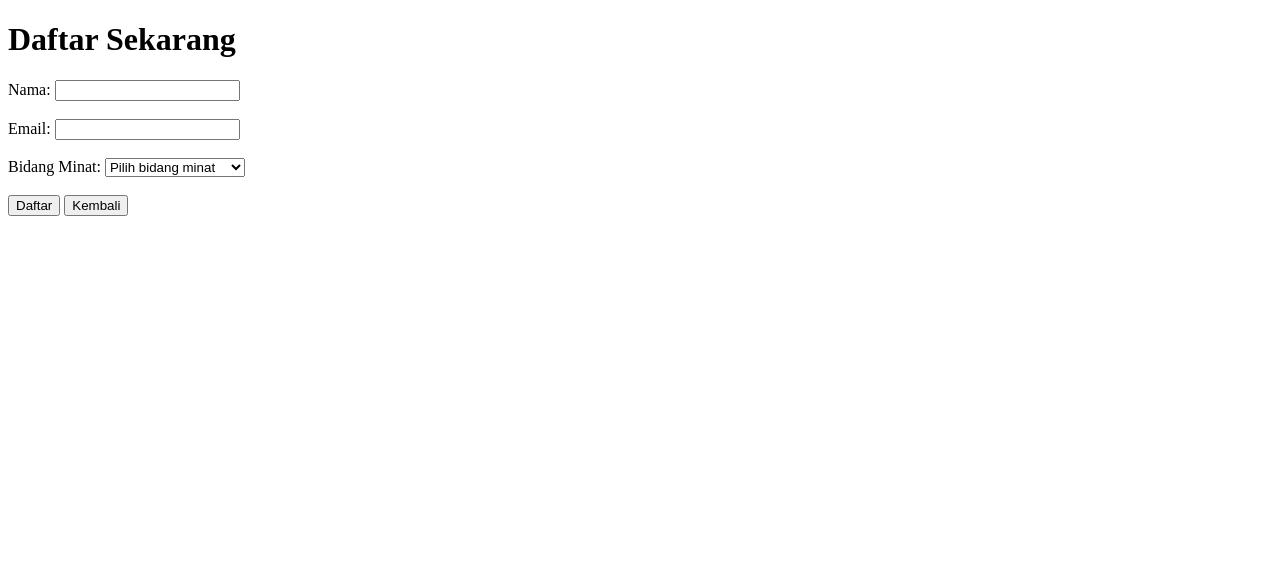
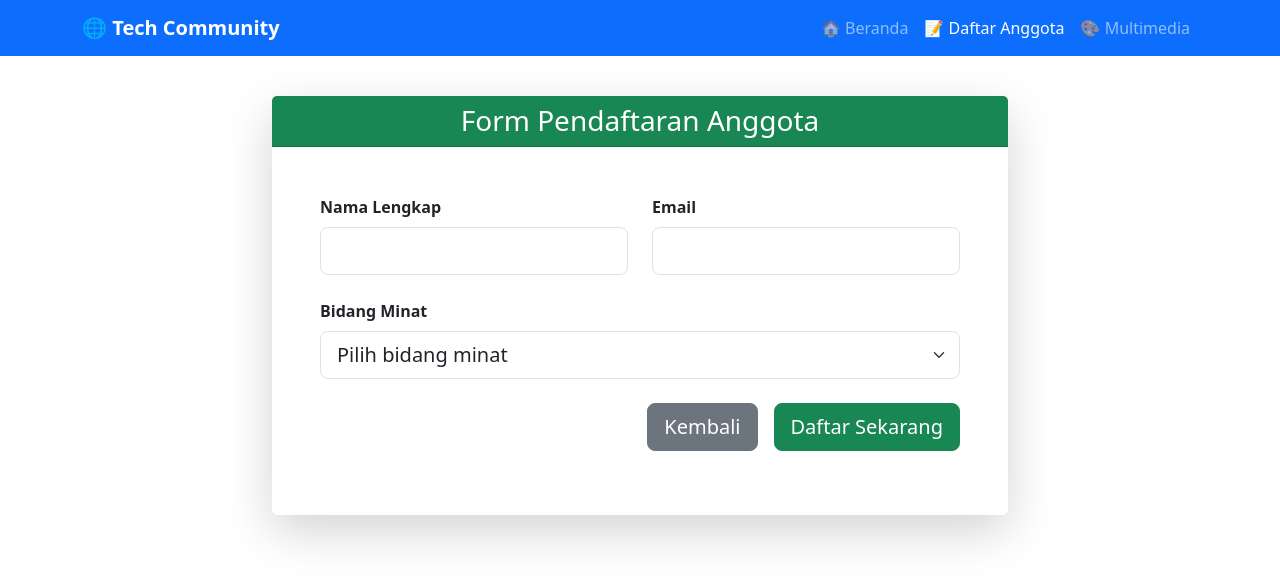
Before and after one commit to MuhammadDaffaAzakki/PDW-UCP1B-071, a plain HTML site: page form.html in a window 1280 px wide. Drawn offline with nearby package versions, Linux system fonts and the light colour scheme.

Commit message:
File Form FIX

```diff
--- a/form.html
+++ b/form.html
@@ -1,31 +1,78 @@
-<!DOCTYPE html>
-<html lang="en">
+</html><!DOCTYPE html>
+<html lang="id">
 <head>
     <meta charset="UTF-8">
     <meta name="viewport" content="width=device-width, initial-scale=1.0">
-    <title>Pendaftaran Tech Community</title>
+    <title>Tech Community - Form Pendaftaran</title>
+    <link href="https://cdn.jsdelivr.net/npm/bootstrap@5.3.0/dist/css/bootstrap.min.css" rel="stylesheet">
+    <link rel="stylesheet" href="style.css">
 </head>
 <body>
-    <h1>Daftar Sekarang</h1>
-    <form action="submit_form.php" method="post">
-        <label for="name">Nama:</label>
-        <input type="text" id="name" name="name" required><br><br>
+    <nav class="navbar navbar-expand-lg navbar-dark bg-primary fixed-top">
+        <div class="container">
+            <a class="navbar-brand fw-bold" href="index.html">🌐 Tech Community</a>
+            <button class="navbar-toggler" type="button" data-bs-toggle="collapse" data-bs-target="#navbarNav">
+                <span class="navbar-toggler-icon"></span>
+            </button>
+            <div class="collapse navbar-collapse" id="navbarNav">
+                <ul class="navbar-nav ms-auto">
+                    <li class="nav-item">
+                        <a class="nav-link" href="index.html">🏠 Beranda</a>
+                    </li>
+                    <li class="nav-item">
+                        <a class="nav-link active" href="form.html">📝 Daftar Anggota</a>
+                    </li>
+                    <li class="nav-item">
+                        <a class="nav-link" href="gallery.html">🎨 Multimedia</a>
+                    </li>
+                </ul>
+            </div>
+        </div>
+    </nav>
 
-        <label for="email">Email:</label>
-        <input type="email" id="email" name="email" required><br><br>
+    <div class="container mt-5 pt-5">
+        <div class="row justify-content-center">
+            <div class="col-lg-8">
+                <div class="card shadow-lg border-0">
+                    <div class="card-header bg-success text-white text-center">
+                        <h3 class="mb-0">Form Pendaftaran Anggota</h3>
+                    </div>
+                    <div class="card-body p-5">
+                        <form id="memberForm">
+                            <div class="row">
+                                <div class="col-md-6 mb-4">
+                                    <label for="nama" class="form-label fw-bold">Nama Lengkap</label>
+                                    <input type="text" class="form-control form-control-lg" id="nama" required>
+                                </div>
+                                <div class="col-md-6 mb-4">
+                                    <label for="email" class="form-label fw-bold">Email</label>
+                                    <input type="email" class="form-control form-control-lg" id="email" required>
+                                </div>
+                            </div>
+                            <div class="mb-4">
+                                <label for="minat" class="form-label fw-bold">Bidang Minat</label>
+                                <select class="form-select form-select-lg" id="minat" required>
+                                    <option value="" disabled selected>Pilih bidang minat</option>
+                                    <option value="Web Development">Web Development</option>
+                                    <option value="Data Science">Data Science</option>
+                                    <option value="Cybersecurity">Cybersecurity</option>
+                                    <option value="UI/UX Design">UI/UX Design</option>
+                                </select>
+                            </div>
+                            <div class="d-grid gap-2 d-md-flex justify-content-md-end">
+                                <button type="button" class="btn btn-secondary btn-lg me-md-2" onclick="window.location.href='index.html'">
+                                    Kembali
+                                </button>
+                                <button type="submit" class="btn btn-success btn-lg">Daftar Sekarang</button>
+                            </div>
+                        </form>
+                    </div>
+                </div>
+            </div>
+        </div>
+    </div>
 
-        <label for="interest">Bidang Minat:</label>
-        <select id="interest" name="interest" required>
-            <option value="" disabled selected>Pilih bidang minat</option>
-            <option value="programming">Programming</option>
-            <option value="hardware">Data Analysis</option>
-            <option value="ai">Artificial Intelligence</option>
-            <option value="cybersecurity">Cybersecurity</option>
-        </select><br><br>
-
-
-        <input type="submit" value="Daftar">
-        <input type="button" value="Kembali" onclick="window.location.href='index.html'">
-    </form>
+    <script src="https://cdn.jsdelivr.net/npm/bootstrap@5.3.0/dist/js/bootstrap.bundle.min.js"></script>
+    <script src="script.js"></script>
 </body>
 </html>
```
